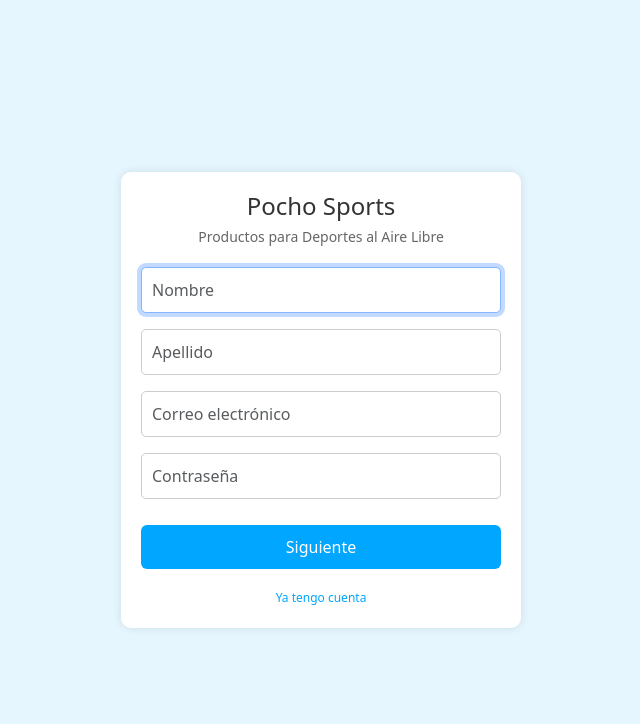
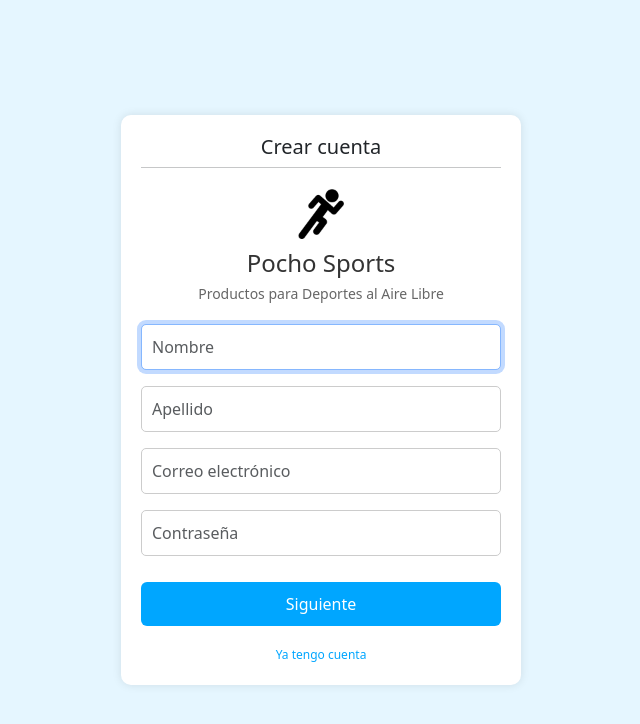
Before and after one commit to ImSaitam/proyecto_inet, a React (Create React App) app: page /register in a window 1280 px wide. Shown: the top 724 px of the page, without its empty margins (319-959 px from the left). Built offline with nearby package versions, Linux system fonts and the light colour scheme; the HTML template or start-up script is replaced by a standard one.

Commit message:
logo en registro

```diff
--- a/src/components/register.js
+++ b/src/components/register.js
@@ -3,6 +3,8 @@ import { Button } from 'react-bootstrap';
 import { Link, useNavigate } from 'react-router-dom';
 import { useState } from 'react';
 import '../register.css';
+import logo from '../images/logo.png';
+import { Image } from 'react-bootstrap';
 
 export default function RegisterForm() {
     const [step, setStep] = useState(1);
@@ -36,6 +38,11 @@ export default function RegisterForm() {
     return (
         <div className='register-container'>
             <div className={`register-box ${isAnimating ? 'fade-out' : 'fade-in'}`}>
+                <h5>Crear cuenta</h5>
+                <hr className="bg-light division"/>
+                <div className='logo'>
+                    <Image src={logo} alt="Pocho Sports Logo" />
+                </div>
                 <h2>Pocho Sports</h2>
                 <p>Productos para Deportes al Aire Libre</p>
                 <Form>
```
